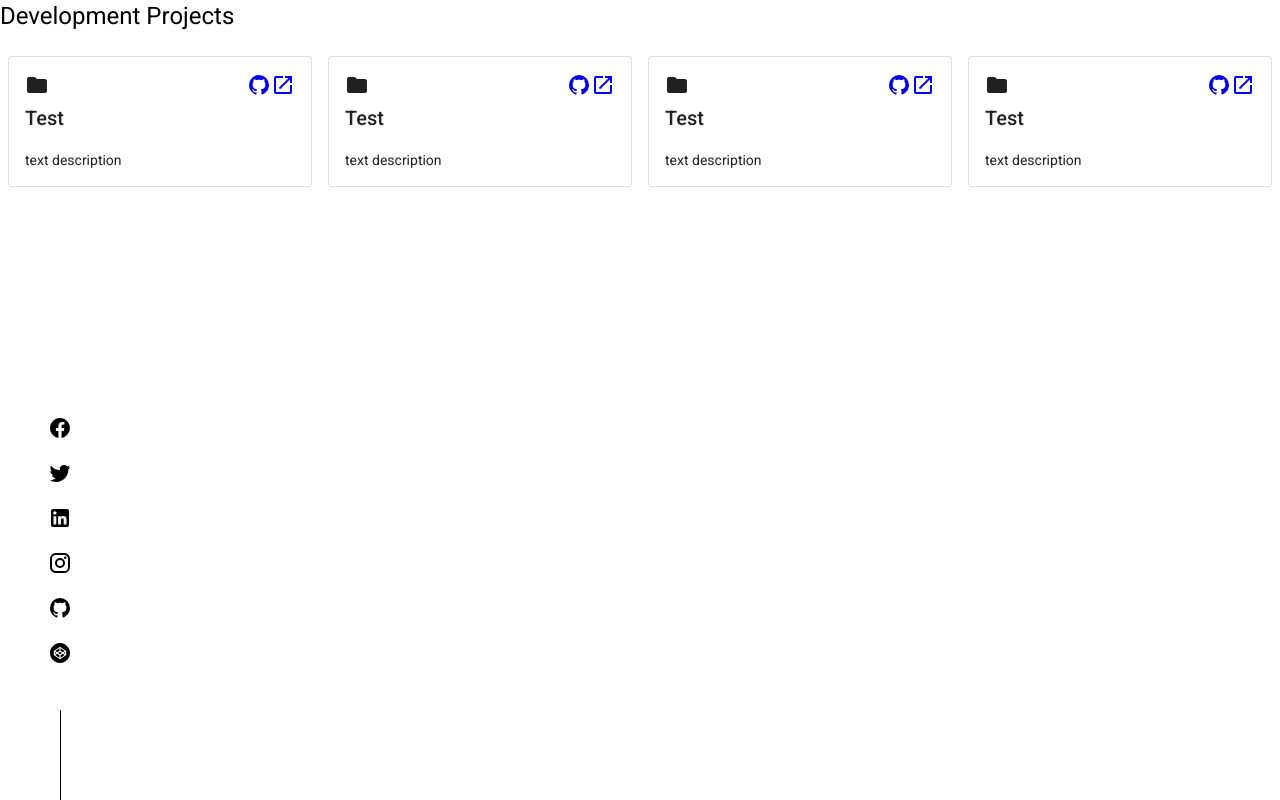
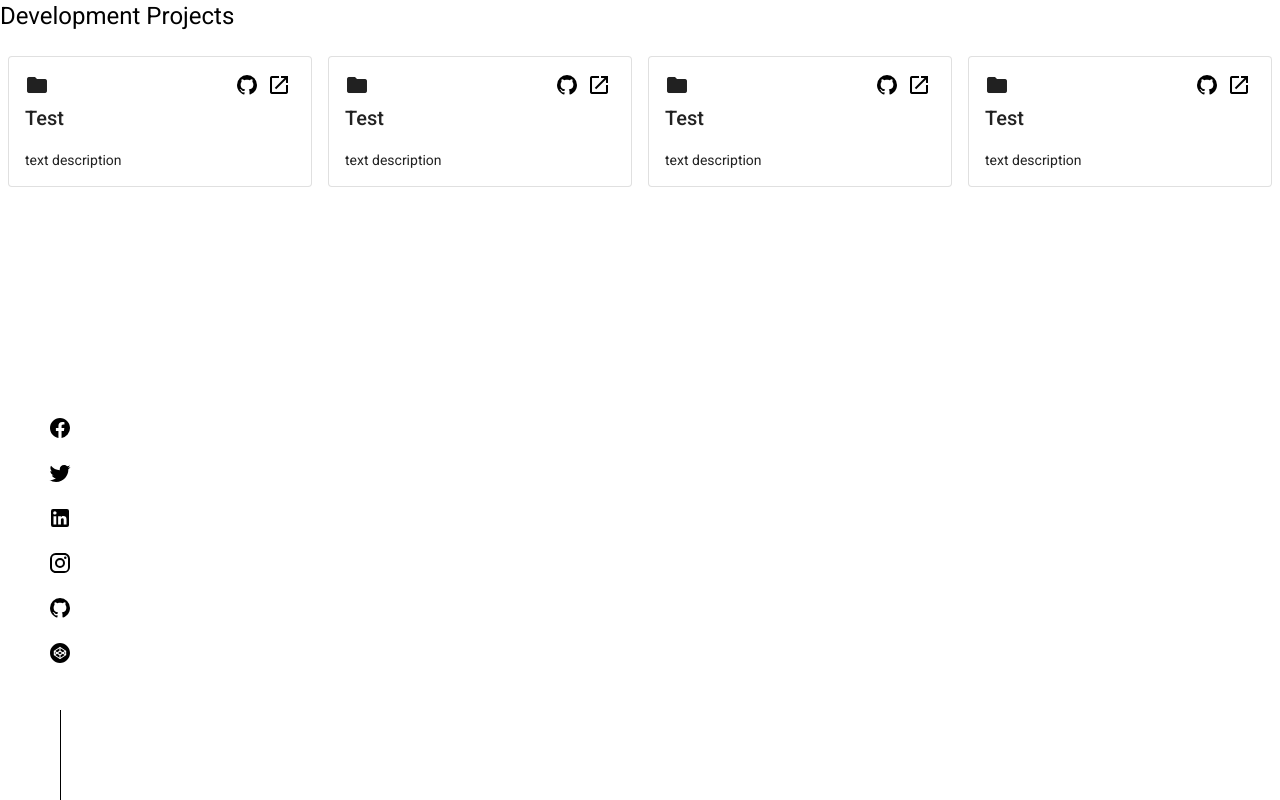
Before and after one commit to shinkhouse/github.io, an Angular app: page / in a window 1280 px wide. Built offline with nearby package versions, Linux system fonts and the light colour scheme.

Commit message:
change link color, icon padding

```diff
--- a/src/app/shared/components/portfolio-card/portfolio-card.component.scss
+++ b/src/app/shared/components/portfolio-card/portfolio-card.component.scss
@@ -0,0 +1,13 @@
+header {
+  & a {
+    color: black;
+
+    &:hover {
+      color: black;
+    }
+
+    & mat-icon.mat-icon {
+        padding: 0px 4px;
+    }
+  }
+}
```
